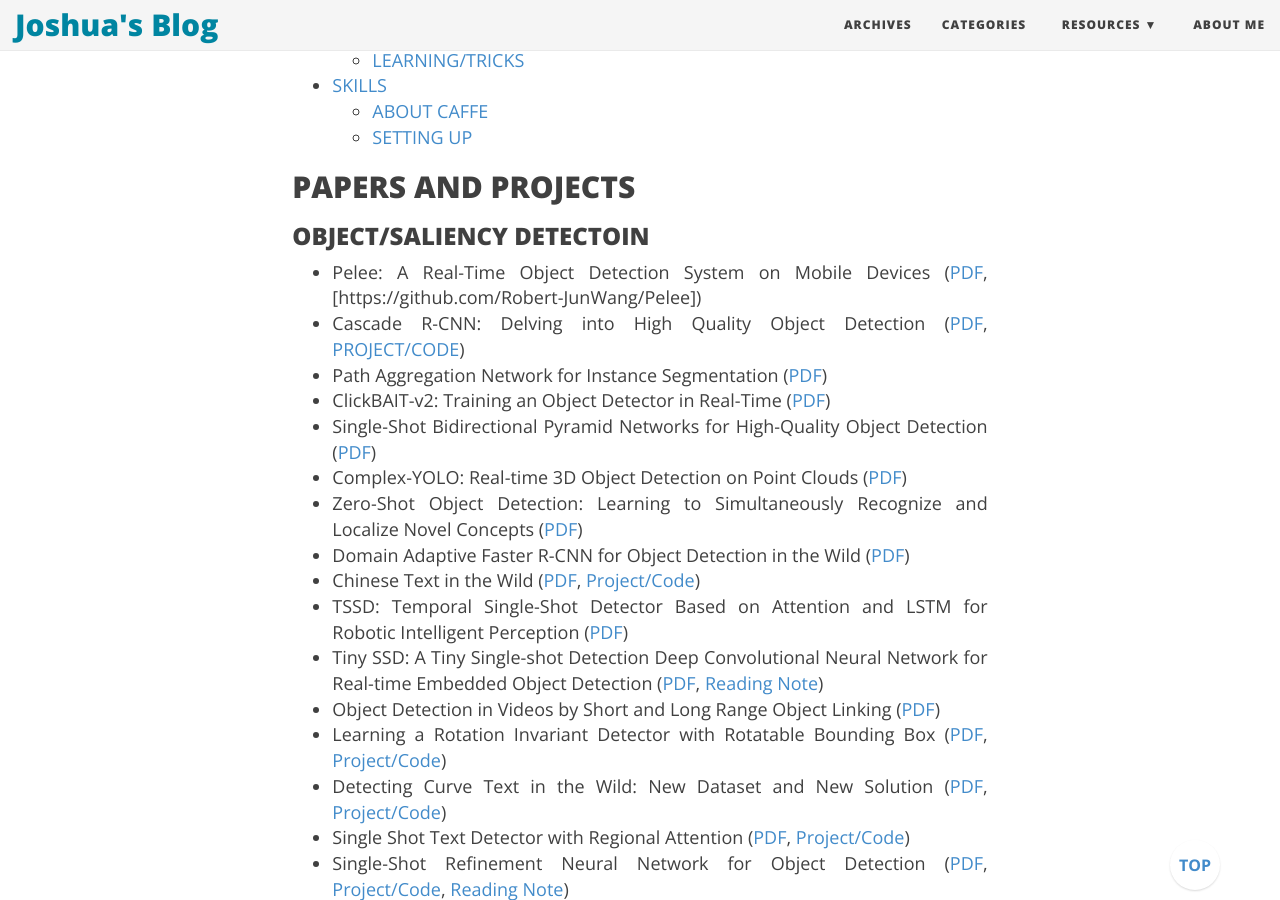
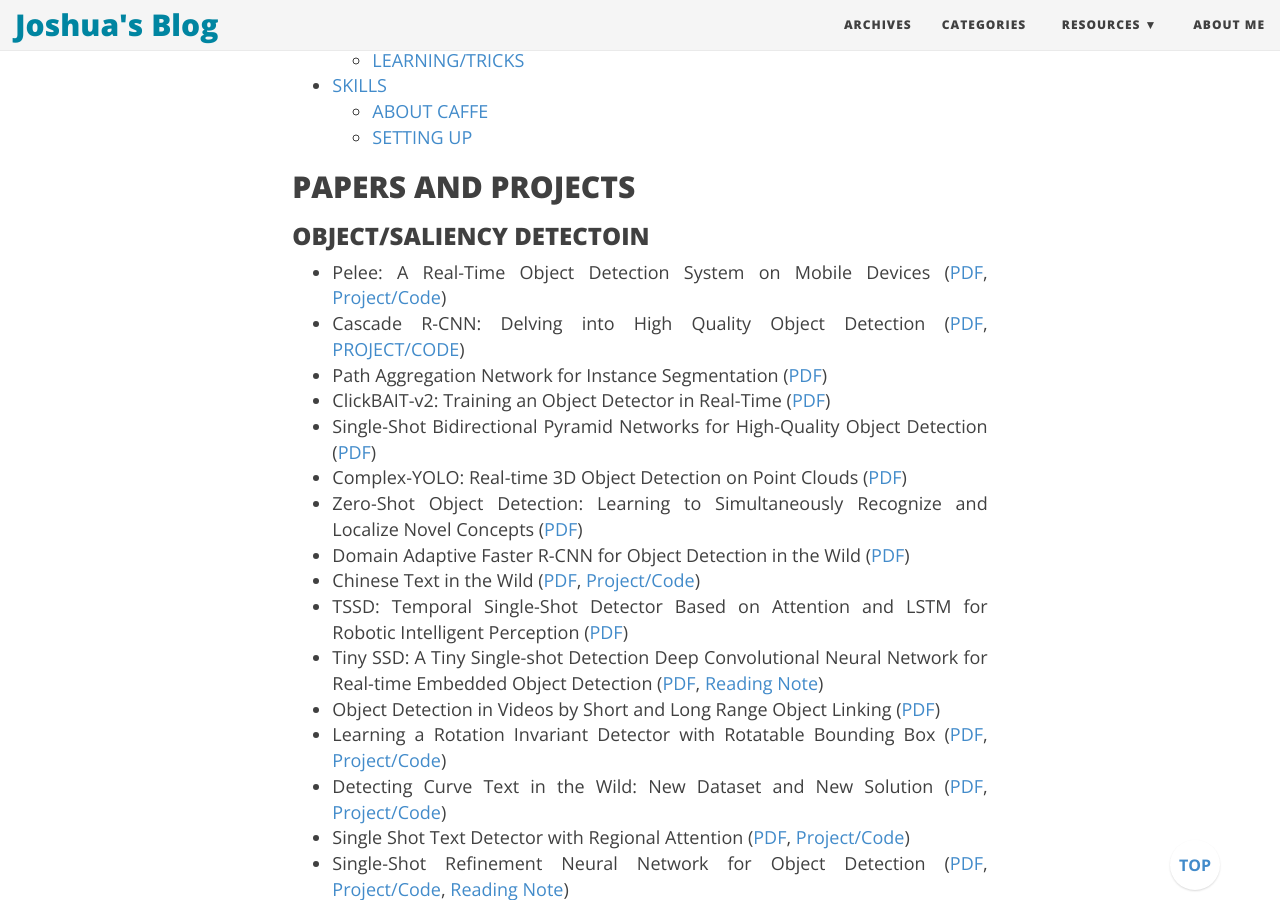
Before and after one commit to joshua19881228/joshua19881228.github.io, a Jekyll site: the page built from _posts/Computer_Vision/2016-08-25-my-jumble-of-computer-vision.md, in a window 1280 px wide and 900 px high, scrolled down 1118 px. Built offline with Jekyll 4.4.1, drawn with Linux system fonts in a browser that asks for light colours; nearby versions of some CDN libraries; formulas are drawn with MathJax 3; comment, search, counter and statistics services are not loaded.

Commit message:
Update link

```diff
--- a/_posts/Computer_Vision/2016-08-25-my-jumble-of-computer-vision.md
+++ b/_posts/Computer_Vision/2016-08-25-my-jumble-of-computer-vision.md
@@ -15,7 +15,7 @@ I am going to maintain this page to record a few things about computer vision th
 
 ### OBJECT/SALIENCY DETECTOIN
 
-* Pelee: A Real-Time Object Detection System on Mobile Devices ([PDF](https://arxiv.org/abs/1804.06882), [https://github.com/Robert-JunWang/Pelee])
+* Pelee: A Real-Time Object Detection System on Mobile Devices ([PDF](https://arxiv.org/abs/1804.06882), [Project/Code](https://github.com/Robert-JunWang/Pelee))
 * Cascade R-CNN: Delving into High Quality Object Detection ([PDF](https://arxiv.org/abs/1712.00726), [PROJECT/CODE](https://github.com/zhaoweicai/cascade-rcnn))
 * Path Aggregation Network for Instance Segmentation ([PDF](https://arxiv.org/abs/1803.01534))
 * ClickBAIT-v2: Training an Object Detector in Real-Time ([PDF](https://arxiv.org/abs/1803.10358))
```
